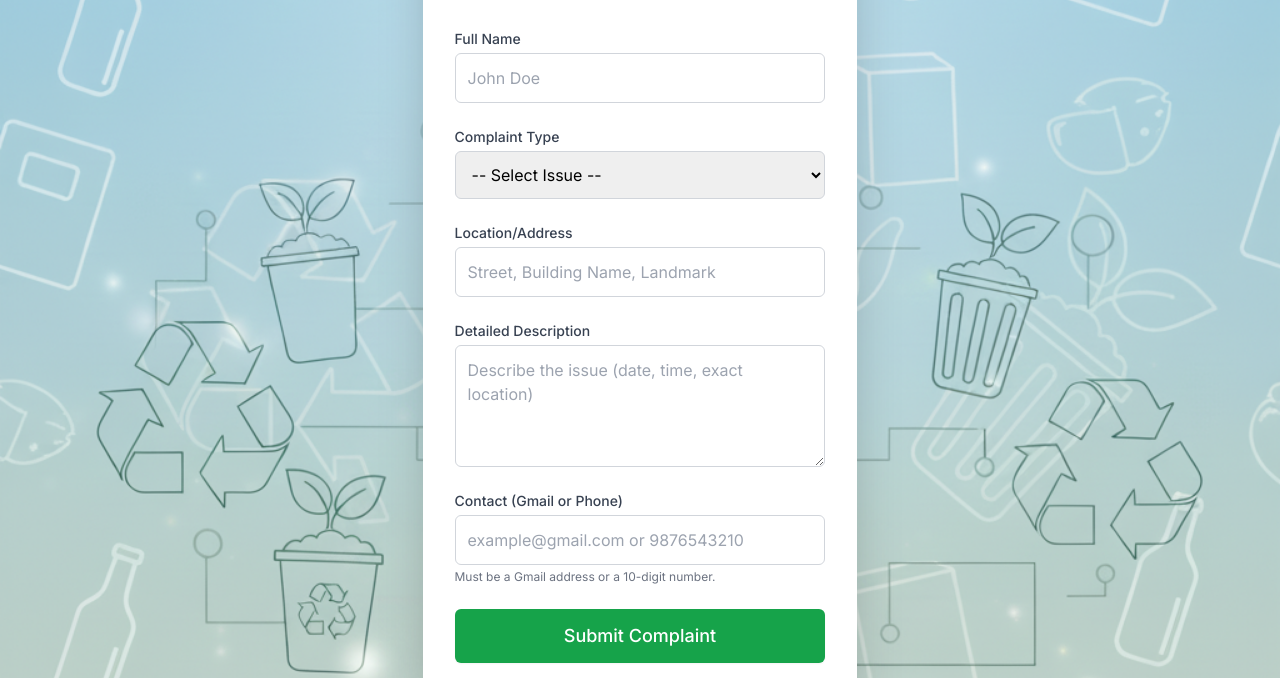
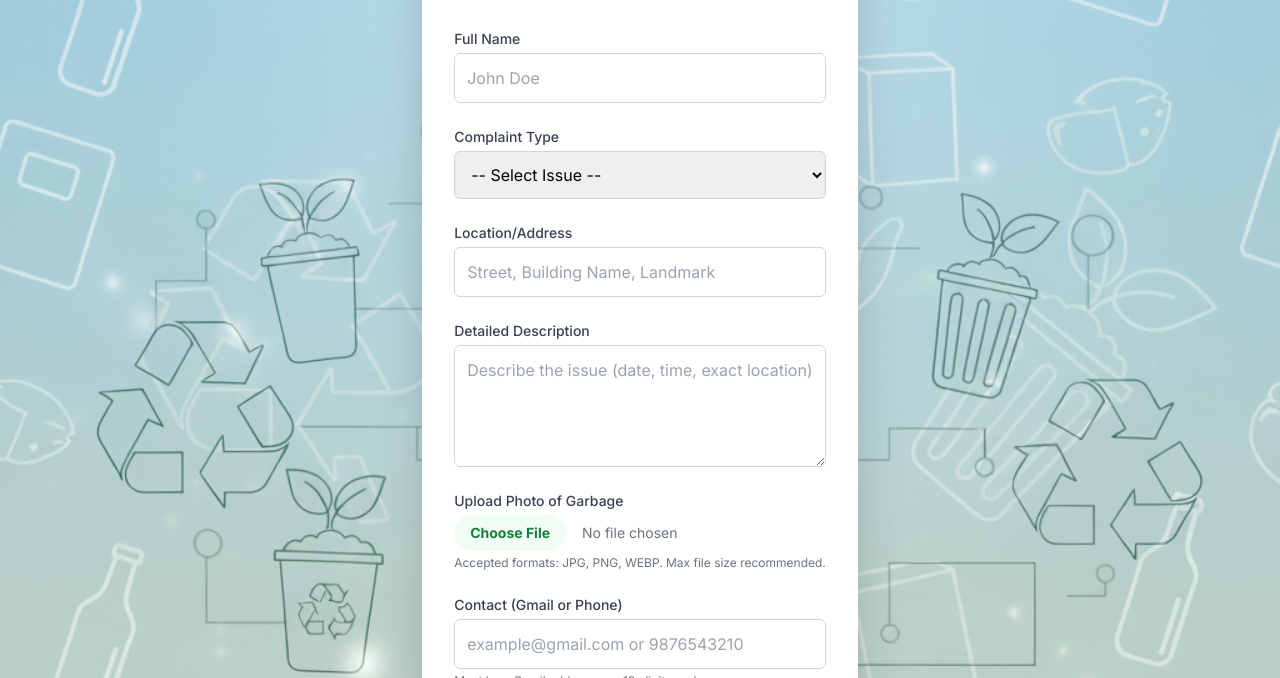
Before and after one commit to shreyvora-git/ReThink-Waste., a plain HTML site: page complain.html in a window 1280 px wide. Shown: the part 274-952 px from the top of the page. Drawn offline with nearby package versions, Linux system fonts and the light colour scheme.

Commit message:
Update complain.html

```diff
--- a/complain.html
+++ b/complain.html
@@ -5,7 +5,6 @@
     <meta name="viewport" content="width=device-width, initial-scale=1.0">
     <title>ReThink Waste - Complaint</title>
     <script src="https://cdn.tailwindcss.com"></script>
-
 
     <link rel="stylesheet" href="complain.css">
 
@@ -44,7 +43,7 @@ style="background-image: url('helpline bg.jpg');
             <center><h1 class="text-4xl font-extrabold text-gray-900 -b-2">Facing A Problem? </h1></center><br>
             <h2 class="text-gray-600 mb-8" > Submit Your Complaint And We'll Take Care Of It.</h2>
 
-            <form id="complaintForm" action="#" method="POST" class="space-y-6">
+            <form id="complaintForm" action="#" method="POST" class="space-y-6" enctype="multipart/form-data">
 
                 <div>
                     <label for="name" class="block text-sm font-medium text-gray-700">Full Name</label>
@@ -73,6 +72,18 @@ style="background-image: url('helpline bg.jpg');
                 </div>
 
                 <div>
+                    <label for="garbage_photo" class="block text-sm font-medium text-gray-700" >
+                        Upload Photo of Garbage
+                    </label>
+                    <input type="file"
+                            required
+                           id="garbage_photo"
+                           name="garbage_photo"
+                           accept="image/jpeg, image/png, image/webp"
+                           class="mt-1 block w-full text-sm text-gray-500 file:mr-4 file:py-2 file:px-4 file:rounded-full file:border-0 file:text-sm file:font-semibold file:bg-green-50 file:text-green-700 hover:file:bg-green-100">
+                    <p class="text-xs text-gray-500 mt-1">Accepted formats: JPG, PNG, WEBP. Max file size recommended.</p>
+                </div>
+                <div>
                     <label for="contact" class="block text-sm font-medium text-gray-700">Contact (Gmail or Phone)</label>
                     <input type="text" id="contact" name="contact" required placeholder="example@gmail.com or 9876543210" class="mt-1 block w-full p-3 border border-gray-300 rounded-md focus:ring-green-500 focus:border-green-500">
                     <p class="text-xs text-gray-500 mt-1">Must be a Gmail address or a 10-digit number.</p>
@@ -89,7 +100,7 @@ style="background-image: url('helpline bg.jpg');
 
 
     <footer class="w-full" style="font-size: x-large; background-color: #111; color: white; text-align: center; padding: 15px;">
-        &#169; 2025 Waste Segregation Portal &#124; An SDG 11 Project
+        &#169; 2025 Waste Segregation Portal | An SDG 11 Project
     </footer>
 
 
```
Lines whose indentation alone changed are shown as unchanged.
